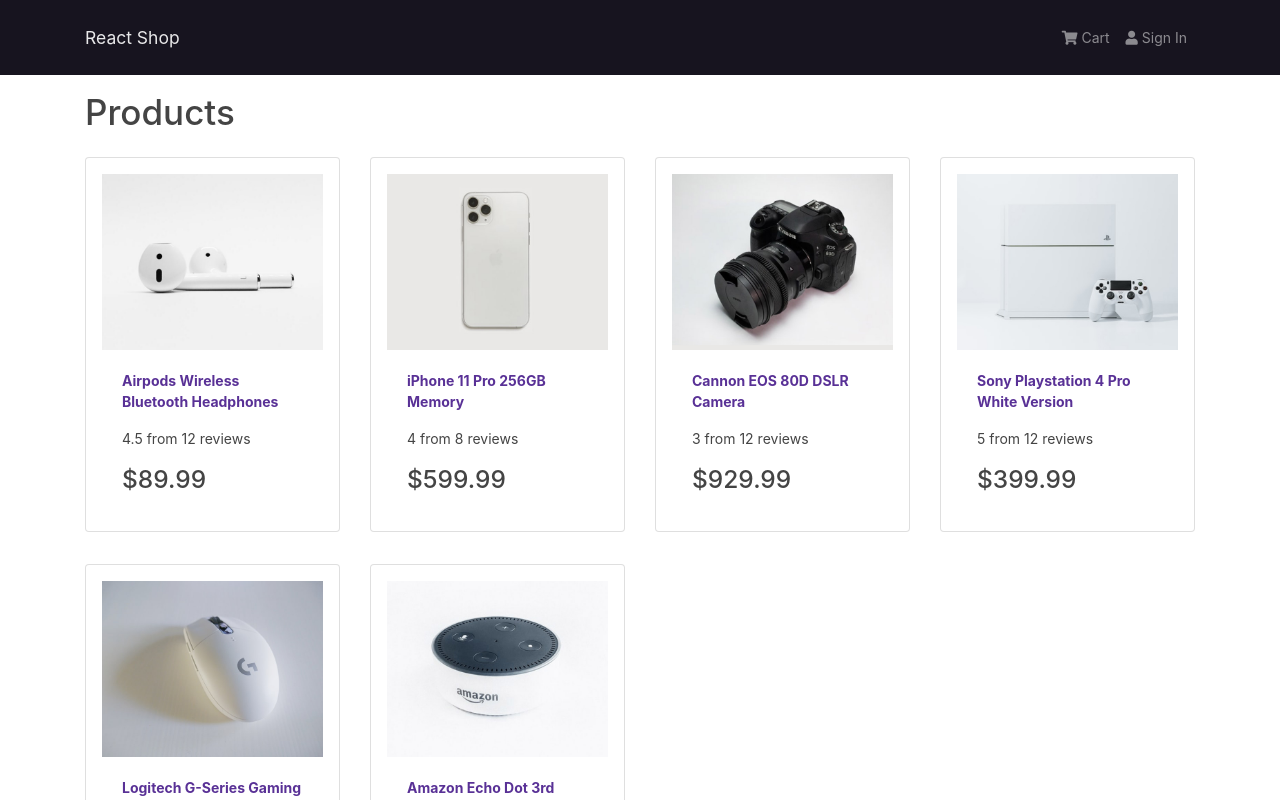
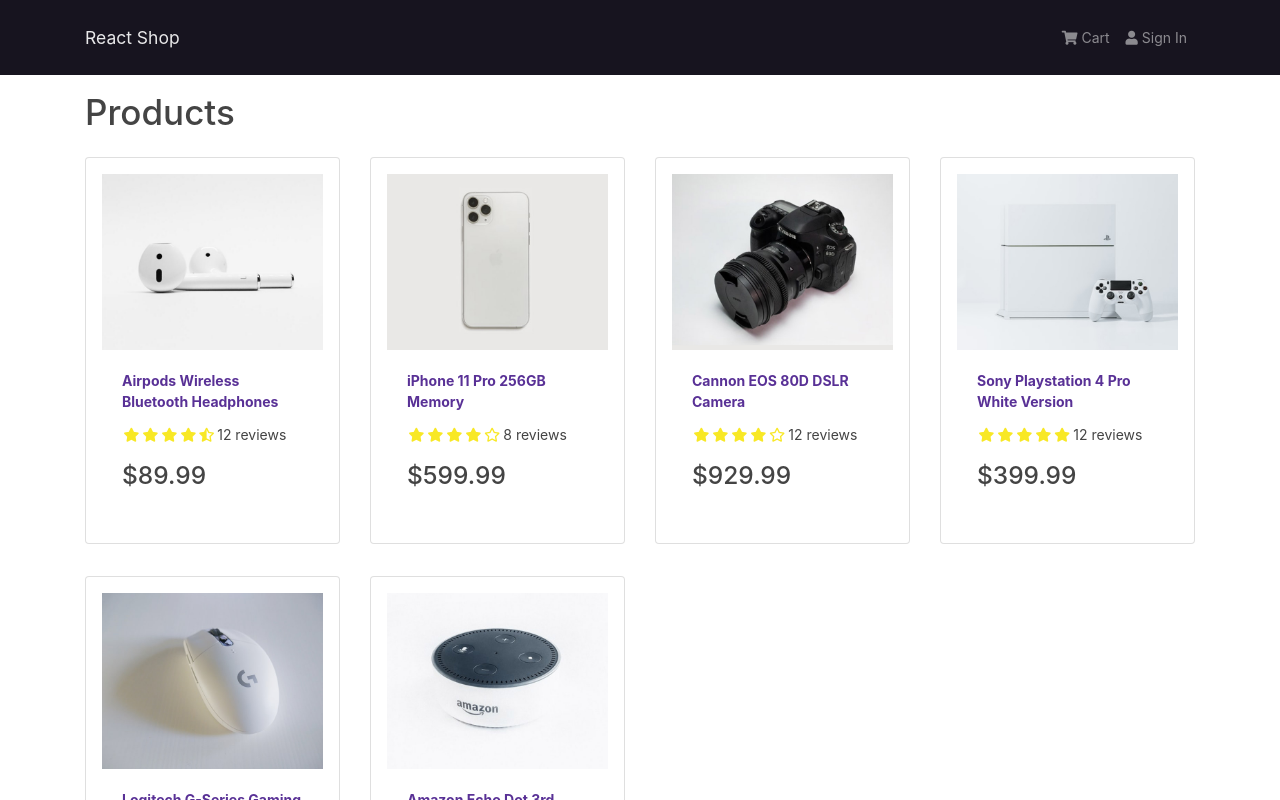
Before and after one commit to YuriiPetrenko/react-shop, a React (Create React App) app in the folder frontend/: page / in a window 1280 px wide. Shown: the top 800 px of the page. Built offline with nearby package versions, Linux system fonts and the light colour scheme.

Commit message:
add reviews stars

```diff
--- a/frontend/src/components/Product.js
+++ b/frontend/src/components/Product.js
@@ -1,5 +1,6 @@
 import React from 'react'
 import { Card } from 'react-bootstrap'
+import Rating from '../components/Rating'
 
 export default function Product({ product }) {
     return (
@@ -15,9 +16,7 @@ export default function Product({ product }) {
                 </a>
 
                 <Card.Text as="div">
-                    <div className="my-3">
-                        {product.rating} from {product.numReviews} reviews
-                    </div>
+                    <Rating value={product.rating} text={`${product.numReviews} reviews`}/>
                 </Card.Text>
 
                 <Card.Text as="h3">
--- /dev/null
+++ b/frontend/src/components/Rating.js
@@ -0,0 +1,55 @@
+import React from 'react'
+import PropTypes from 'prop-types'
+
+export default function Rating({value, text, color}) {
+    return (
+        <div className="rating">
+            <span>
+                <i
+                style={{color}}
+                className={
+                    value>=1 ? 'fas fa-star' : value>=0.5 ? 'fas fa-star-half-alt' : 'fas fa-star'
+                }></i>
+            </span>
+            <span>
+                <i
+                style={{color}}
+                className={
+                    value>=2 ? 'fas fa-star' : value>=1.5 ? 'fas fa-star-half-alt' : 'fas fa-star'
+                }></i>
+            </span>
+            <span>
+                <i
+                style={{color}}
+                className={
+                    value>=3 ? 'fas fa-star' : value>=2.5 ? 'fas fa-star-half-alt' : 'fas fa-star'
+                }></i>
+            </span>
+            <span>
+                <i
+                style={{color}}
+                className={
+                    value>=4 ? 'fas fa-star' : value>=3.5 ? 'fas fa-star-half-alt' : 'fas fa-star'
+                }></i>
+            </span>
+            <span>
+                <i
+                style={{color}}
+                className={
+                    value>=5 ? 'fas fa-star' : value>=4.5 ? 'fas fa-star-half-alt' : 'far fa-star'
+                }></i>
+            </span>
+            <span>{text ? text : ''}</span>
+        </div>
+    )
+}
+
+Rating.defaultProps = {
+    color: '#f8e825'
+}
+
+Rating.propTypes = {
+    value: PropTypes.number.isRequired,
+    test: PropTypes.string,
+    color: PropTypes.string
+}
--- a/frontend/src/index.css
+++ b/frontend/src/index.css
@@ -1,3 +1,11 @@
 main {
   min-height: 80vh;
 }
+
+h3 {
+  padding: 1rem 0;
+}
+
+.rating span {
+  margin: 0.1rem;
+}
--- a/frontend/src/screens/HomeScreen.js
+++ b/frontend/src/screens/HomeScreen.js
@@ -9,7 +9,7 @@ export default function HomeScreen() {
             <h1>Products</h1>
             <Row>
                 {products.map(product => (
-                    <Col sm={12} md={6} lg={4} xl={3}>
+                    <Col key={product._id} sm={12} md={6} lg={4} xl={3}>
                         <Product product={product}/>
                     </Col>
                 ))}
```
